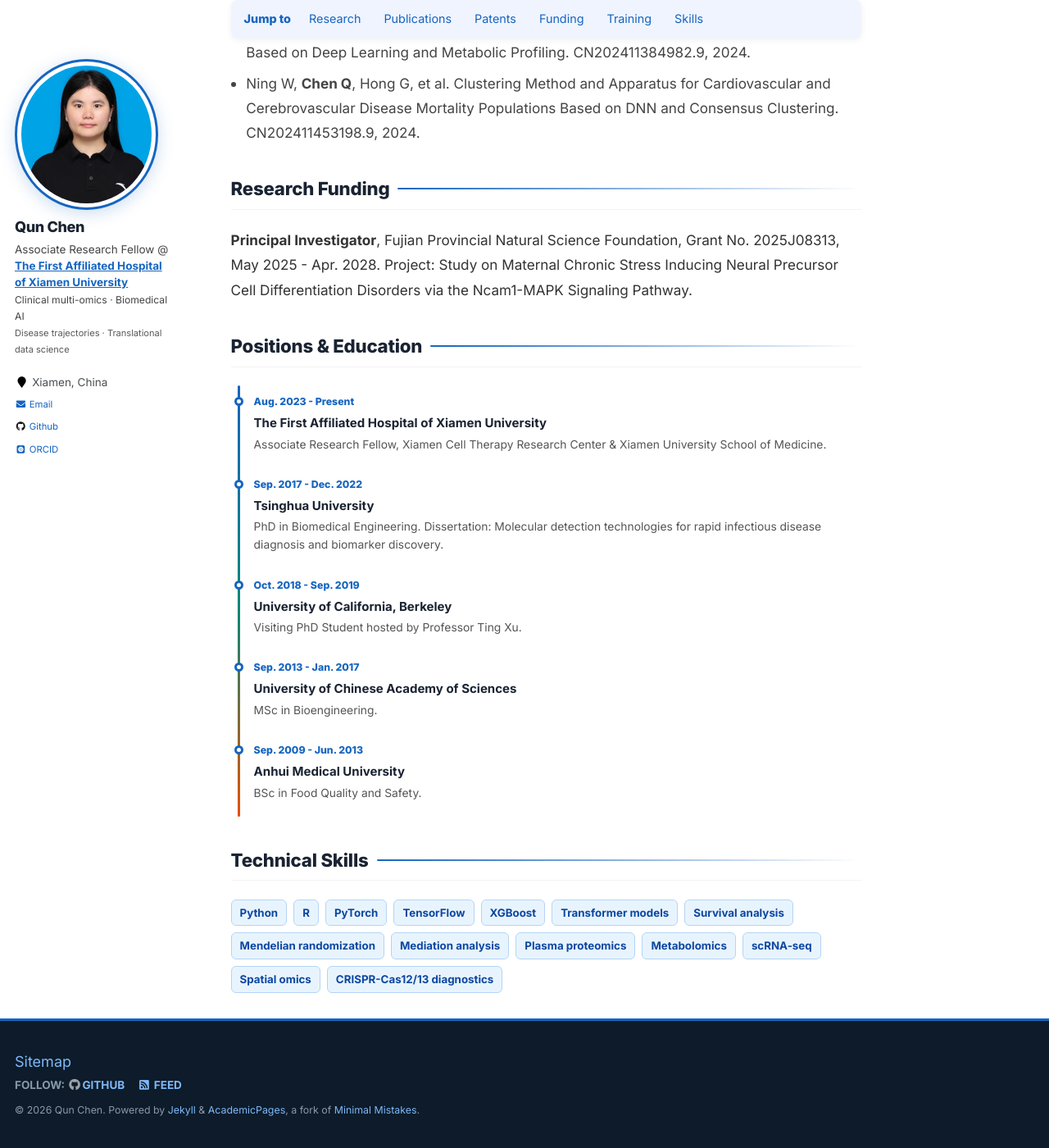
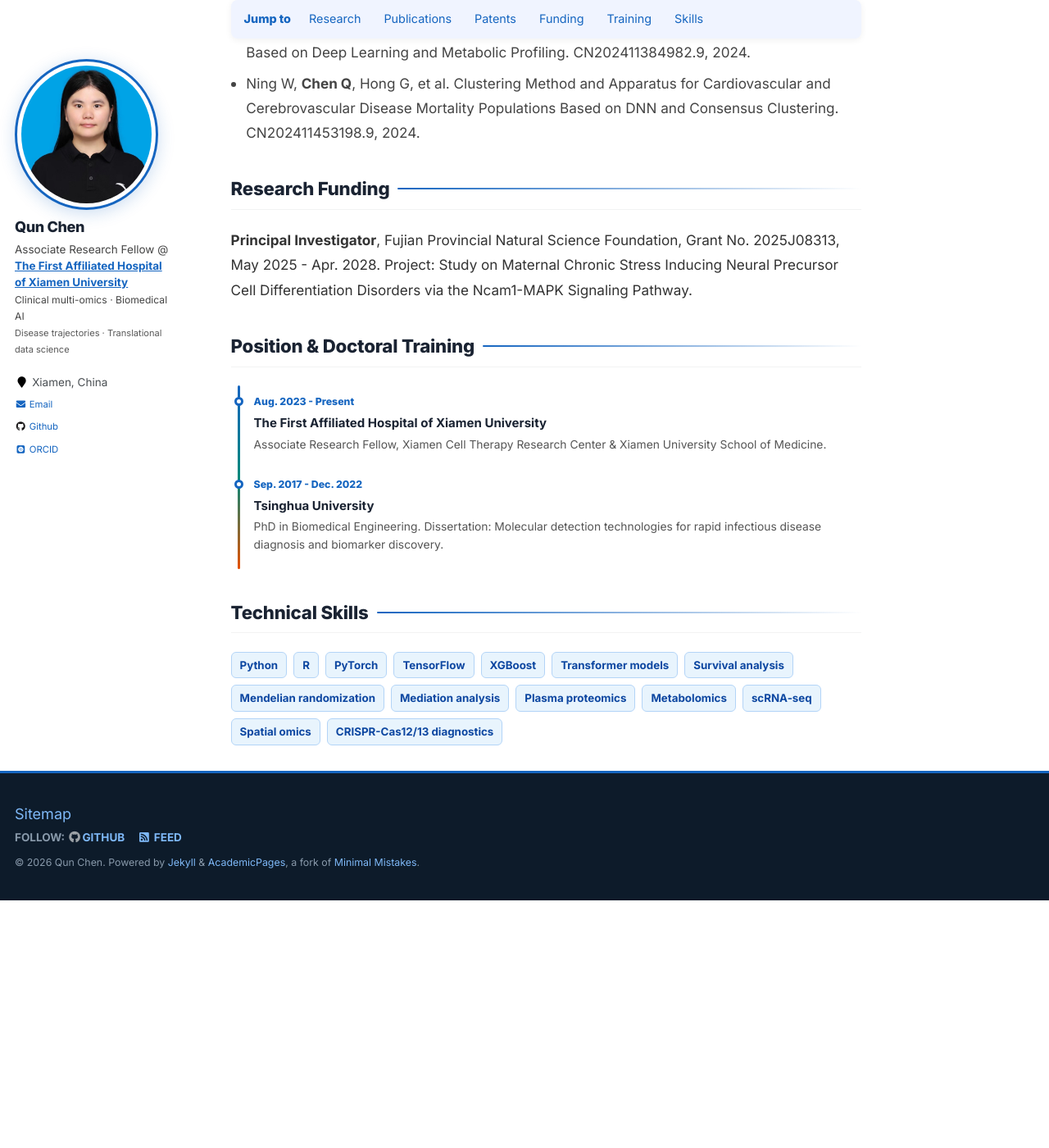
Before and after one commit to qun37018-sudo/qun37018-sudo.github.io, a Jekyll site: the page built from _pages/about.md, in a window 1280 px wide and 1400 px high, scrolled down 2110 px. Shown: the whole window at 82% size. Built offline with Jekyll 4.4.1, drawn with Linux system fonts in a browser that asks for light colours; some web fonts are replaced; after the commit the page ends 3208 px from its top, so only the background shows below that.

Commit message:
Simplify Qun Chen profile training history

```diff
--- a/_includes/head/custom.html
+++ b/_includes/head/custom.html
@@ -525,11 +525,10 @@
     "name": "The First Affiliated Hospital of Xiamen University",
     "url": "https://www.xmuh.com/"
   },
-  "alumniOf": [
-    {"@type": "EducationalOrganization", "name": "Tsinghua University"},
-    {"@type": "EducationalOrganization", "name": "University of Chinese Academy of Sciences"},
-    {"@type": "EducationalOrganization", "name": "Anhui Medical University"}
-  ],
+  "alumniOf": {
+    "@type": "EducationalOrganization",
+    "name": "Tsinghua University"
+  },
   "description": "{{ site.description }}",
   "sameAs": [
     "https://github.com/qun37018-sudo",
--- a/_pages/about.md
+++ b/_pages/about.md
@@ -288,13 +288,10 @@ May 2025 - Apr. 2028. Project: Study on Maternal Chronic Stress Inducing Neural
 Differentiation Disorders via the Ncam1-MAPK Signaling Pathway.
 </p>
 
-<h2 id="training" class="section-header">Positions & Education</h2>
+<h2 id="training" class="section-header">Position & Doctoral Training</h2>
 <div class="timeline">
   <div class="timeline-item"><div class="timeline-year">Aug. 2023 - Present</div><div class="timeline-title">The First Affiliated Hospital of Xiamen University</div><div class="timeline-desc">Associate Research Fellow, Xiamen Cell Therapy Research Center & Xiamen University School of Medicine.</div></div>
   <div class="timeline-item"><div class="timeline-year">Sep. 2017 - Dec. 2022</div><div class="timeline-title">Tsinghua University</div><div class="timeline-desc">PhD in Biomedical Engineering. Dissertation: Molecular detection technologies for rapid infectious disease diagnosis and biomarker discovery.</div></div>
-  <div class="timeline-item"><div class="timeline-year">Oct. 2018 - Sep. 2019</div><div class="timeline-title">University of California, Berkeley</div><div class="timeline-desc">Visiting PhD Student hosted by Professor Ting Xu.</div></div>
-  <div class="timeline-item"><div class="timeline-year">Sep. 2013 - Jan. 2017</div><div class="timeline-title">University of Chinese Academy of Sciences</div><div class="timeline-desc">MSc in Bioengineering.</div></div>
-  <div class="timeline-item"><div class="timeline-year">Sep. 2009 - Jun. 2013</div><div class="timeline-title">Anhui Medical University</div><div class="timeline-desc">BSc in Food Quality and Safety.</div></div>
 </div>
 
 <h2 id="skills" class="section-header">Technical Skills</h2>
--- a/cv.html
+++ b/cv.html
@@ -103,14 +103,11 @@ footer{background:#0d1b2a;color:#8fb9d8;text-align:center;padding:22px;font-size
     <section class="main-section">
       <h2 class="sec-title">Positions</h2>
       <div class="item"><div class="item-title">The First Affiliated Hospital of Xiamen University</div><div class="item-meta">Associate Research Fellow · Aug. 2023 - Present · Xiamen, China</div><div class="item-desc">Affiliation: Xiamen Cell Therapy Research Center & Xiamen University School of Medicine. Research focus: clinical multi-omics, cardiovascular disease trajectory modeling, and medical AI.</div></div>
-      <div class="item"><div class="item-title">University of California, Berkeley</div><div class="item-meta">Visiting PhD Student · Oct. 2018 - Sep. 2019 · Berkeley, CA, USA</div><div class="item-desc">Host: Professor Ting Xu.</div></div>
     </section>
 
     <section class="main-section">
-      <h2 class="sec-title">Education</h2>
+      <h2 class="sec-title">Doctoral Training</h2>
       <div class="item"><div class="item-title">Tsinghua University</div><div class="item-meta">PhD in Biomedical Engineering · Sep. 2017 - Dec. 2022 · Shenzhen, China</div><div class="item-desc">Dissertation: Molecular detection technologies for rapid infectious disease diagnosis and biomarker discovery.</div></div>
-      <div class="item"><div class="item-title">University of Chinese Academy of Sciences</div><div class="item-meta">MSc in Bioengineering · Sep. 2013 - Jan. 2017 · Shanghai, China</div></div>
-      <div class="item"><div class="item-title">Anhui Medical University</div><div class="item-meta">BSc in Food Quality and Safety · Sep. 2009 - Jun. 2013 · Hefei, China</div></div>
     </section>
 
     <section class="main-section">
```
